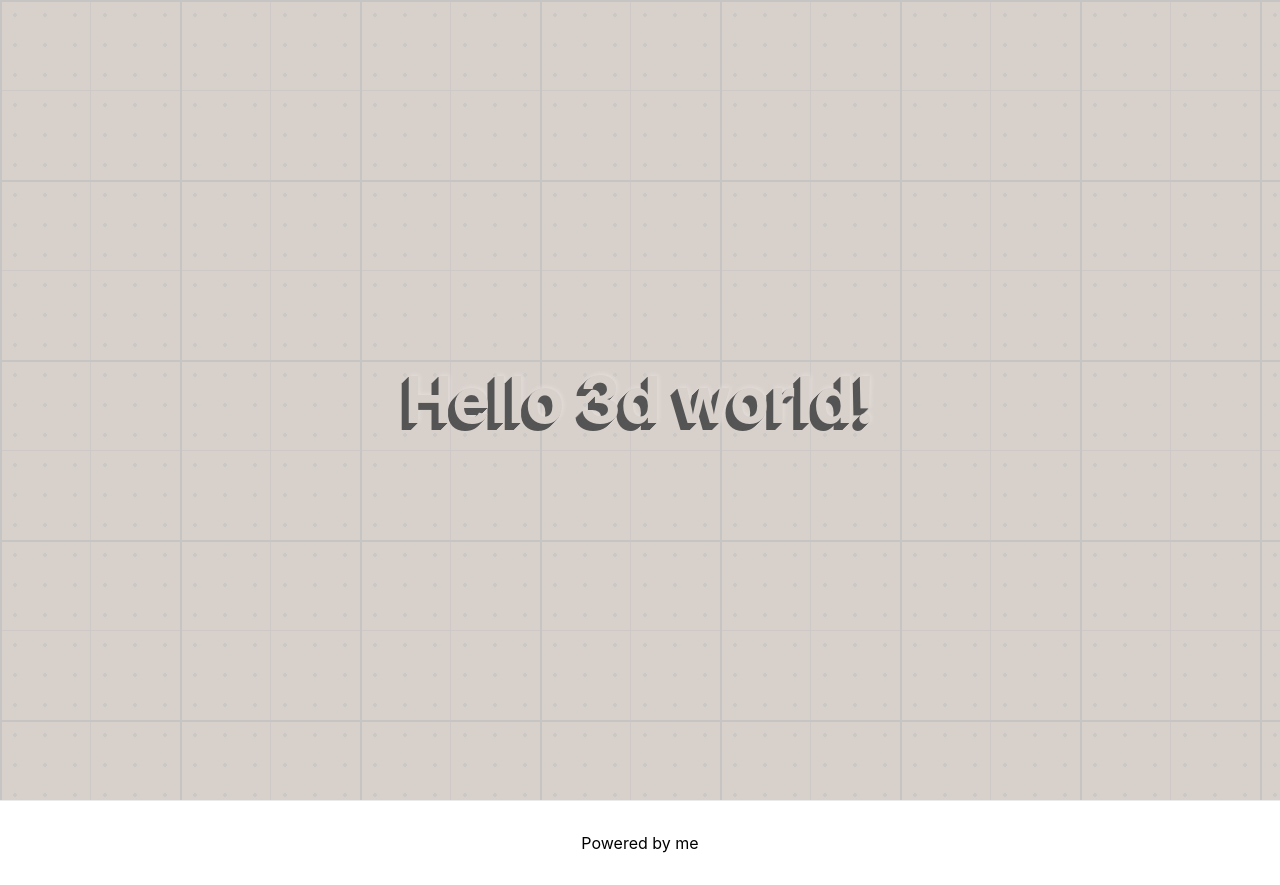
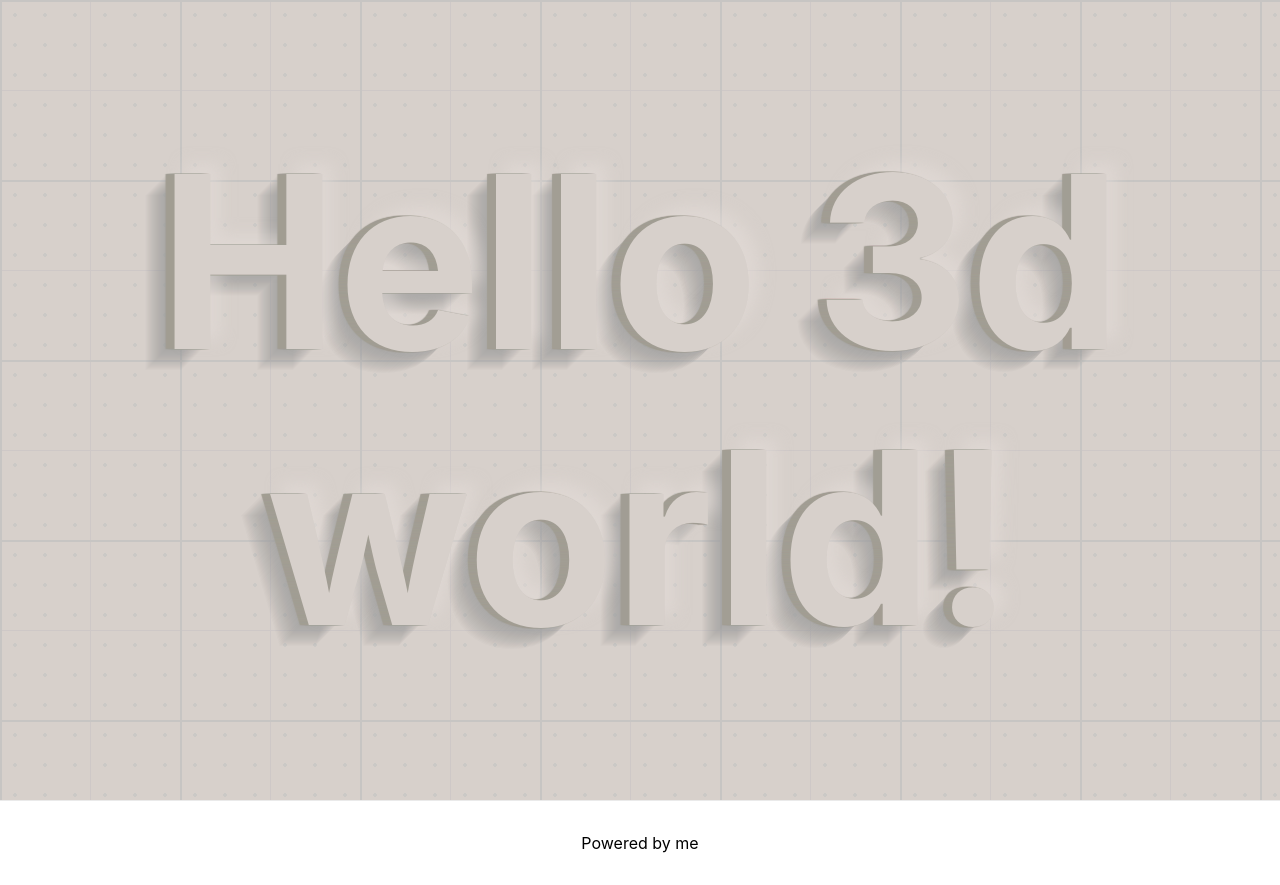
Before and after one commit to Sam-Apostel/3d-browser, a Next.js app: page / in a window 1280 px wide. Built offline with nearby package versions, Linux system fonts and the light colour scheme.

Commit message:
improve text shadow

```diff
--- a/styles/Home.module.css
+++ b/styles/Home.module.css
@@ -62,15 +62,42 @@
 	color: var(--paper);
 	margin: 0;
 	line-height: 1.15;
-	font-size: 4rem;
+	font-size: 15rem;
 	text-align: center;
+	--shadow-color: rgba(159, 159, 159, 0.05);
+	--side-color: #a29e94;
 	text-shadow:
-			-1px 1px 0px #555,
-			-2px 2px 0px #555,
-			-3px 3px 0px #555,
-			-4px 4px 0px #555,
-			-5px 5px 0px #555,
-			-6px 6px 0px #555,
-			-7px 7px 0px #555,
-			1px -1px 5px #e5deda;
+			-1px 0 1px var(--side-color),
+			-2px 0 1px var(--side-color),
+			-3px 0 1px var(--side-color),
+			-4px 0 1px var(--side-color),
+			-5px 0 1px var(--side-color),
+			-6px 0 1px var(--side-color),
+			-7px 0 1px var(--side-color),
+			-8px 0 1px var(--side-color),
+			-9px 0 1px var(--side-color),
+
+			10px -10px 15px #e5deda88,
+
+			-9px 1px 0 var(--shadow-color),
+			-10px 2px 0 var(--shadow-color),
+			-11px 3px 0 var(--shadow-color),
+			-12px 4px 0 var(--shadow-color),
+			-13px 5px 0 var(--shadow-color),
+			-14px 6px 0 var(--shadow-color),
+			-15px 7px 0 var(--shadow-color),
+			-16px 8px 0 var(--shadow-color),
+			-17px 9px 0 var(--shadow-color),
+			-18px 10px 0 var(--shadow-color),
+			-19px 11px 0 var(--shadow-color),
+			-20px 12px 0 var(--shadow-color),
+			-21px 13px 0 var(--shadow-color),
+			-22px 14px 0 var(--shadow-color),
+			-23px 15px 0 var(--shadow-color),
+			-24px 16px 0 var(--shadow-color),
+			-25px 17px 0 var(--shadow-color),
+			-26px 18px 0 var(--shadow-color),
+			-27px 19px 0 var(--shadow-color),
+			-28px 20px 0 var(--shadow-color),
+			-29px 21px 0 var(--shadow-color);
 }
```
